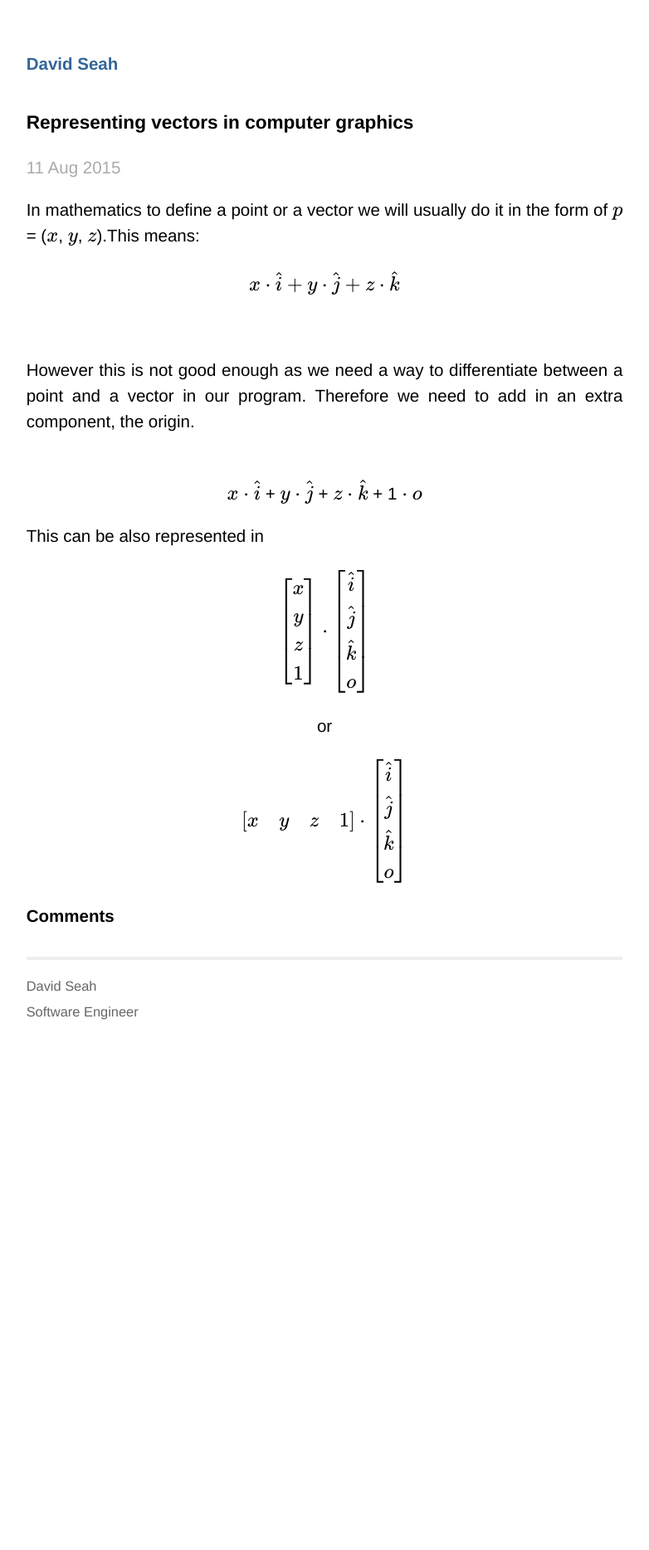
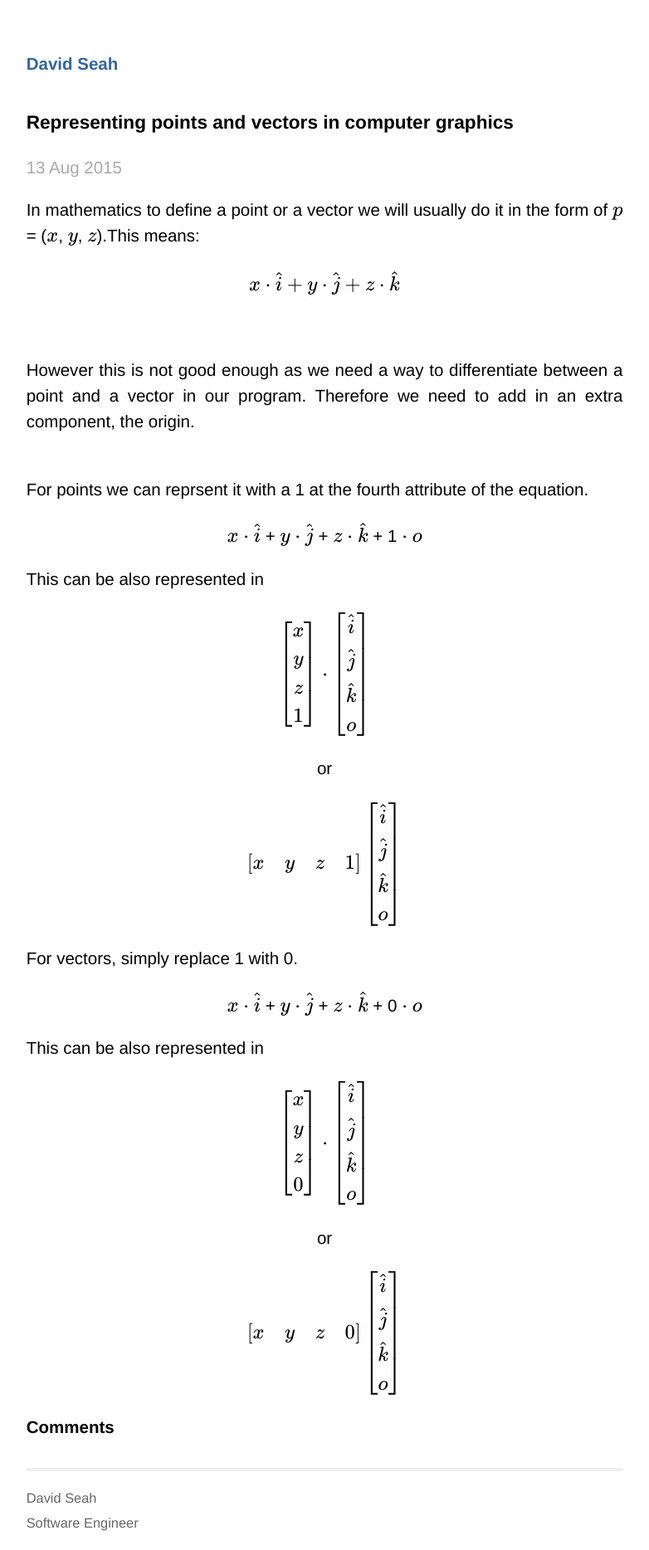
Before and after one commit to sengchong/sengchong.github.io, a Jekyll site: the page built from _posts/2015-08-13-Representing-points-and-vectors-in-computer-graphics.md, in a window 1280 px wide. Shown: the whole page at 83% size, without its empty margins (249-1031 px from the left). Built offline with Jekyll 4.4.1, drawn with Linux system fonts in a browser that asks for light colours; formulas are drawn with MathJax 3; comment, search, counter and statistics services are not loaded; before the commit the page ends 1251 px from its top, so only the background shows below that.

Commit message:
Update Post.

```diff
--- a/_posts/2015-08-11-Representing-vectors-in-computer-graphics - Copy.md
+++ b/_posts/2015-08-13-Representing-points-and-vectors-in-computer-graphics.md
@@ -1,7 +1,9 @@
 ---
 layout: post
-title: Representing vectors in computer graphics
+title: Representing points and vectors in computer graphics
 ---
+
+
 
 In mathematics to define a point or a vector we will usually do it in the form of $p$ = ($x$, $y$, $z$).This means: <br/>
 
@@ -9,6 +11,8 @@ In mathematics to define a point or a vector we will usually do it in the form o
 
 However this is not good enough as we need a way to differentiate between a point and a vector in our program.
 Therefore we need to add in an extra component, the origin. <br/><br/>
+
+For points we can reprsent it with a 1 at the fourth attribute of the equation.
 <center>$x$ $\cdot$ $\hat{i}$ + $y$ $\cdot$ $\hat{j}$ + $z$ $\cdot$ $\hat{k}$ + 1 $\cdot$ $\omicron$ </center>
 
 This can be also represented in
@@ -39,6 +43,30 @@ $$ \left[
       x & y & z & 1
     \end{array}
 \right]
+\left[
+    \begin{array}{c}
+      \hat{i}\\
+      \hat{j}\\
+	  \hat{k}\\
+	  \omicron
+    \end{array}
+\right]
+$$
+
+For vectors, simply replace 1 with 0.<br/>
+
+<center>$x$ $\cdot$ $\hat{i}$ + $y$ $\cdot$ $\hat{j}$ + $z$ $\cdot$ $\hat{k}$ + 0 $\cdot$ $\omicron$ </center>
+
+This can be also represented in
+
+$$ \left[
+    \begin{array}{c}
+      x \\
+      y \\
+	  z \\
+	  0
+    \end{array}
+\right]
 \cdot
 \left[
     \begin{array}{c}
@@ -49,3 +77,20 @@ $$ \left[
     \end{array}
 \right]
 $$
+
+ <center> or  </center>
+
+$$ \left[
+    \begin{array}{c}
+      x & y & z & 0
+    \end{array}
+\right]
+\left[
+    \begin{array}{c}
+      \hat{i}\\
+      \hat{j}\\
+	  \hat{k}\\
+	  \omicron
+    \end{array}
+\right]
+$$
```
